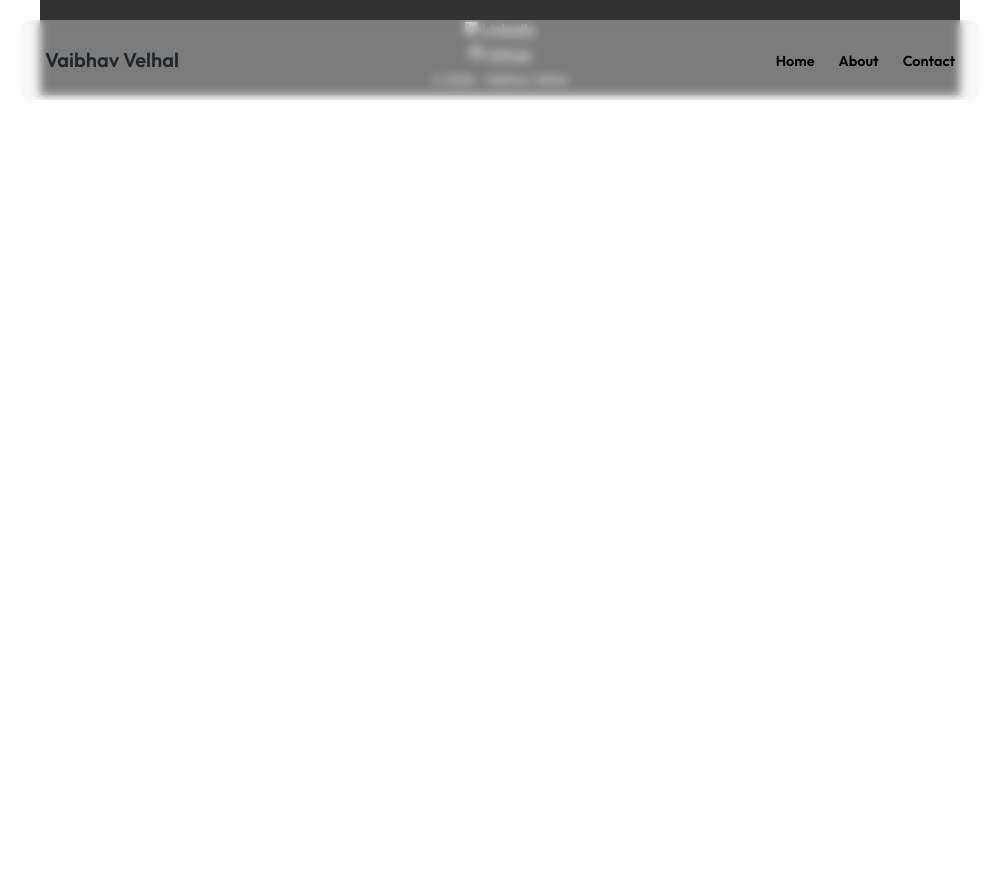
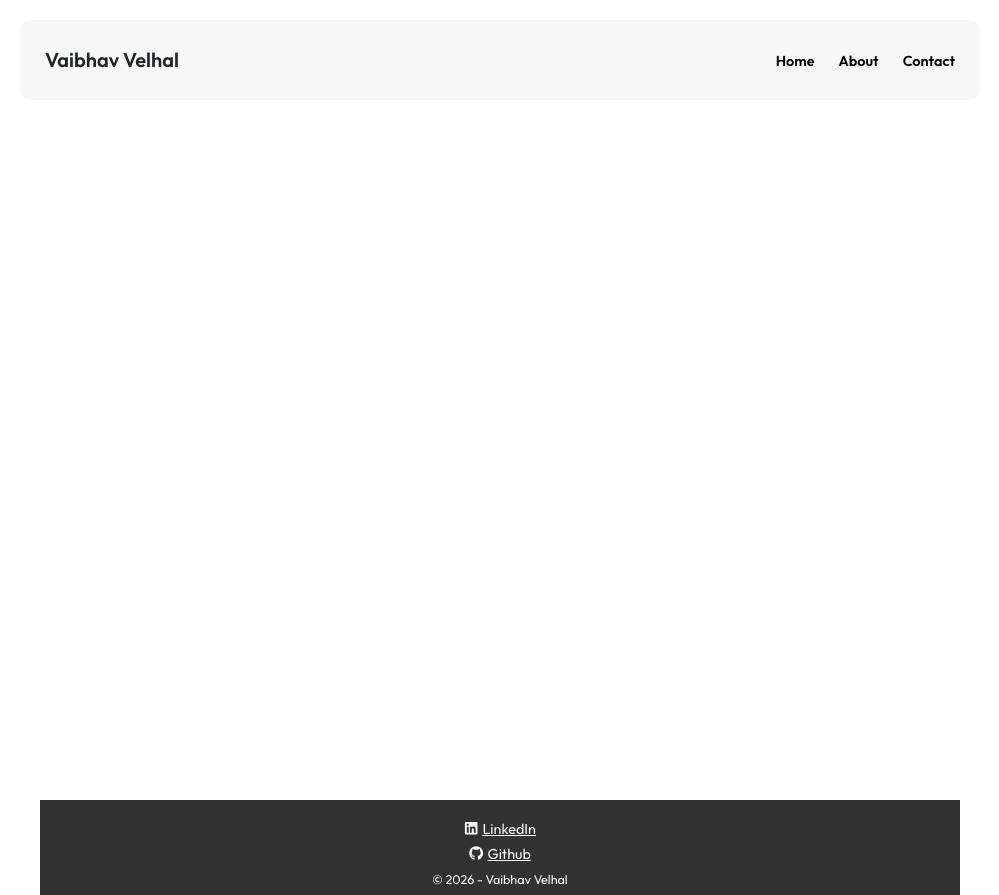
Before and after one commit to vaibhav-velhal/vaibhav-portfolio, a React (Vite) app: page /Contact in a window 1280 px wide. Shown: the whole page, without its empty margins (140-1139 px from the left). Before the commit the page ends 800 px from the top, so only its background shows below. Built offline with nearby package versions, Linux system fonts and the light colour scheme.

Commit message:
Contact page initialization

```diff
--- a/src/App.jsx
+++ b/src/App.jsx
@@ -2,6 +2,7 @@ import { BrowserRouter as Router, Routes, Route } from 'react-router-dom';
 import Navbar from './component/Navbar/Navbar';
 import Home from './pages//Home/Home';
 import About from './pages/About/About';
+import Contact from './pages/Contact/Contact';
 import Footer from './component/Footer/Footer';
 
 function App() {
@@ -17,6 +18,7 @@ function App() {
             <Routes>
               <Route path="/" element={<Home />} />
               <Route path="/About" element={<About />} />
+              <Route path="/Contact" element={<Contact />} />
             </Routes>
           </main>
           <Footer />
--- a/src/pages/About/About.css
+++ b/src/pages/About/About.css
@@ -1,6 +1,6 @@
 .about-page {
+    min-height: 100vh;
     margin-top: 190px;
-    min-height: 100vh;
 }
 
 /* Header Section */
--- a/src/pages/About/About.jsx
+++ b/src/pages/About/About.jsx
@@ -12,7 +12,7 @@ function About() {
                     <div className="image-container">
                         <img src="/Profile Picture.jpg" alt="Vaibhav-Velhal-Profile-Picture" loading='lazy' />
                     </div>
-                    <p className='text-center m-0 mt-2 mb-2'><small>Er. Vaibhav Velhal</small></p>
+                    <p className='text-center m-0 mt-2 mb-2 fw-semibold'><small>Er. Vaibhav Velhal</small></p>
                 </div>
             </header>
 
@@ -82,7 +82,7 @@ function About() {
             </section>
 
             <section className="resume-button text-center">
-                <a href="#" className="btn btn-primary px-4 py-2">Download Resume</a>
+                <a href="#" className="btn btn-primary px-4 py-2 fw-semibold">Download Resume</a>
             </section>
         </section>
     )
--- /dev/null
+++ b/src/pages/Contact/Contact.css
@@ -0,0 +1,3 @@
+.contact-page {
+    min-height: 100vh;
+}
--- /dev/null
+++ b/src/pages/Contact/Contact.jsx
@@ -0,0 +1,12 @@
+import './Contact.css';
+
+function Contact(){
+
+    return(
+        <section className="contact-page">
+
+        </section>
+    )
+}
+
+export default Contact;
--- a/src/pages/Home/Home.jsx
+++ b/src/pages/Home/Home.jsx
@@ -17,7 +17,7 @@ function Home() {
                     </h2>
                     <div className="social-links">
                         <a className="btn btn-outline-dark rounded-pill" href="https://www.linkedin.com/in/vaibhav-velhal" target='_blank' rel="noopener noreferrer">
-                            <FaLinkedin className='icon' />LinkedIn</a>
+                            <FaLinkedin className='icon' style={{color: "#0077B5"}} />LinkedIn</a>
                         <a className="btn btn-outline-dark rounded-pill" href="https://github.com/vaibhav-velhal" target='_blank' rel="noopener noreferrer">
                             <FaGithub className='icon' />GitHub</a>
                         <a className="btn btn-primary rounded-pill" href="#resume" rel="noopener noreferrer">
```
